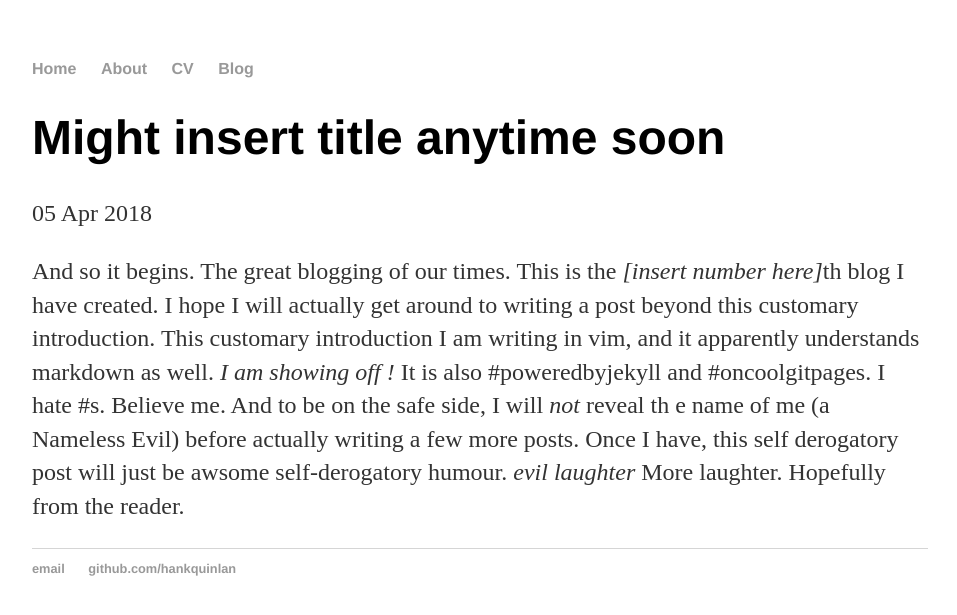
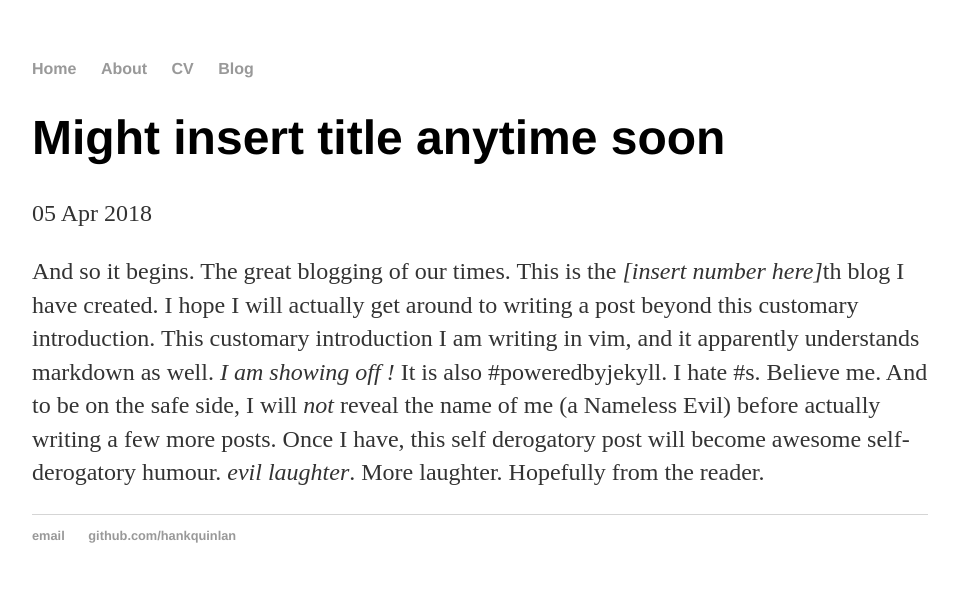
Before and after one commit to akshayrdeodhar/akshayrdeodhar.github.io, a Jekyll site: the page built from _posts/2018-04-05-site-online.md, in a window 1280 px wide. Shown: the top 615 px of the page, without its empty margins (160-1117 px from the left). Built offline with Jekyll 4.4.1, drawn with Linux system fonts in a browser that asks for light colours.

Commit message:
less spelling mistakes now

```diff
--- a/_posts/2018-04-05-site-online.md
+++ b/_posts/2018-04-05-site-online.md
@@ -4,4 +4,4 @@ title: "Might insert title anytime soon"
 date: 2018-04-05
 ---
 
-And so it begins. The great blogging of our times. This is the *[insert number here]*th blog I have created. I hope I will actually get around to writing a post beyond this customary introduction. This customary introduction I am writing in vim, and it apparently understands markdown as well. *I am showing off !* It is also #poweredbyjekyll and #oncoolgitpages. I hate #s. Believe me. And to be on the safe side, I will *not* reveal th e name of me (a Nameless Evil) before actually writing a few more posts. Once I have, this self derogatory post will just be awsome self-derogatory humour. *evil laughter* More laughter. Hopefully from the reader.
+And so it begins. The great blogging of our times. This is the *[insert number here]*th blog I have created. I hope I will actually get around to writing a post beyond this customary introduction. This customary introduction I am writing in vim, and it apparently understands markdown as well. *I am showing off !* It is also #poweredbyjekyll. I hate #s. Believe me. And to be on the safe side, I will *not* reveal the name of me (a Nameless Evil) before actually writing a few more posts. Once I have, this self derogatory post will become awesome self-derogatory humour. *evil laughter*. More laughter. Hopefully from the reader.
```
